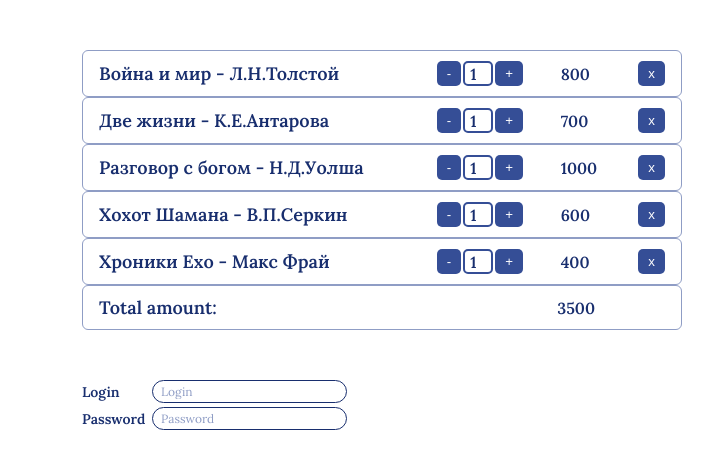
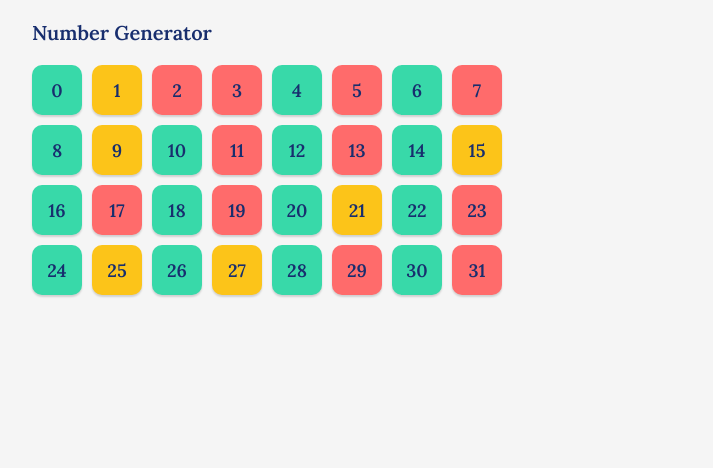
Before and after one commit to Ole-Leo/skypro-react, a JavaScript app in the folder skypro-react/: page / in a window 1280 px wide. Shown: the top 468 px of the page, without its empty margins (108-821 px from the left). Built offline with nearby package versions, Linux system fonts and the light colour scheme; the HTML template or start-up script is replaced by a standard one.

Commit message:
init: homework_7

```diff
--- a/skypro-react/src/App.js
+++ b/skypro-react/src/App.js
@@ -1,11 +1,9 @@
-import BookCart from './homework_6/BookCart';
-import LoginPassword from './homework_6/LoginPassword';
+import NumberGenerator from './homework_7/NumberGenerator';
 
 function App() {
   return (
     <>
-      <BookCart />
-      <LoginPassword />
+      <NumberGenerator />
     </>
   );
 }
--- /dev/null
+++ b/skypro-react/src/homework_7/Number.js
@@ -0,0 +1,29 @@
+import PropTypes from 'prop-types';
+import { isOdd, isSimple } from './additionals';
+
+const Number = ({ value }) => {
+  const numberStyle = num => {
+    if (isSimple(num)) {
+      return {
+        backgroundColor: '#ff6b6b',
+      };
+    }
+    if (isOdd(num)) {
+      return {
+        backgroundColor: '#fcc419',
+      };
+    }
+  };
+
+  return (
+    <div className="number" style={numberStyle(value)}>
+      {value}
+    </div>
+  );
+};
+
+Number.propTypes = {
+  value: PropTypes.number.isRequired,
+};
+
+export default Number;
--- /dev/null
+++ b/skypro-react/src/homework_7/NumberGenerator.js
@@ -0,0 +1,19 @@
+import Number from './Number';
+import { fillArrayWithNumbers } from './additionals';
+
+const NumberGenerator = () => {
+  const numbers = fillArrayWithNumbers(31);
+
+  const numberGenerator = numbers.map(number => (
+    <Number value={number} key={number} />
+  ));
+
+  return (
+    <>
+      <h1 className="numbers-title">Number Generator</h1>
+      <div className="numbers-container">{numberGenerator}</div>
+    </>
+  );
+};
+
+export default NumberGenerator;
--- /dev/null
+++ b/skypro-react/src/homework_7/additionals.js
@@ -0,0 +1,24 @@
+const fillArrayWithNumbers = num => {
+  const arr = [];
+  for (let i = 0; i <= num; i++) {
+    arr.push(i);
+  }
+  return arr;
+};
+
+const isOdd = num => num % 2 !== 0;
+
+const isSimple = num => {
+  if (num === 1 || num === 0) {
+    return false;
+  } else {
+    for (let i = 2; i < num; i++) {
+      if (num % i === 0) {
+        return false;
+      }
+    }
+    return true;
+  }
+};
+
+export { fillArrayWithNumbers, isOdd, isSimple };
--- a/skypro-react/src/index.css
+++ b/skypro-react/src/index.css
@@ -12,115 +12,31 @@ body {
   width: 100rem;
   margin: 0 auto;
   font-family: 'Lora', serif;
+  color: #182e6e;
+  background-color: #f5f5f5;
 }
 
-#root {
-  padding: 5rem;
+.numbers-title {
+  margin-top: 2rem;
 }
 
-.counter {
-  display: flex;
-  justify-content: center;
-  gap: 2px;
+.numbers-container {
+  max-width: fit-content;
+  margin-top: 2rem;
+  display: grid;
+  grid-template-columns: repeat(8, 1fr);
+  gap: 1rem;
 }
 
-.counter__button {
-  padding: 5px 10px;
-  background-color: #354e96;
-  color: #fff;
-  border: none;
-  border-radius: 5px;
-  cursor: pointer;
-}
-
-.counter__input {
-  width: 3rem;
-  padding: 0 5px;
-  font-family: inherit;
-  font-size: inherit;
-  font-weight: 600;
-  color: #182e6e;
-  border-radius: 5px;
-  border: 2px solid #354e96;
-}
-
-.cart-content {
-  margin-bottom: 5rem;
-}
-
-.book {
-  width: 60rem;
-  padding: 10px 16px;
+.number {
+  height: 50px;
+  width: 50px;
   display: flex;
   align-items: center;
-  justify-content: space-between;
-  gap: 1rem;
-  font-size: 1.6rem;
-  color: #182e6e;
-  border: 1px solid #8f9dc5;
-  border-radius: 6px;
-}
-
-.book__title {
-  width: 30rem;
+  justify-content: center;
+  background-color: #38d9a9;
+  box-shadow: 0px 2px 2px rgba(0, 0, 0, 0.15);
+  border-radius: 10px;
   font-size: 1.8rem;
-}
-
-.book__price {
-  font-weight: 600;
-  width: 4rem;
-}
-
-.total-price {
-  margin-right: 7rem;
   font-weight: 600;
 }
-
-.delete {
-  padding: 5px 10px;
-  background-color: #354e96;
-  color: #fff;
-  border: none;
-  border-radius: 5px;
-  cursor: pointer;
-}
-
-.login-password {
-  width: max-content;
-  display: flex;
-  flex-direction: column;
-  gap: 4px;
-}
-
-.input-content {
-  width: 40rem;
-  display: flex;
-  align-items: center;
-  gap: 5px;
-}
-
-.label {
-  width: 6.5rem;
-  display: inline-block;
-  font-size: 1.4rem;
-  font-weight: 600;
-  color: #182e6e;
-}
-
-.input {
-  padding: 3px 8px;
-  color: inherit;
-  border-radius: 12px;
-  border: 1px solid #182e6e;
-  outline: none;
-}
-
-.input::placeholder {
-  font-family: 'Lora', serif;
-  color: #8f9dc5;
-  font-size: 1.2rem;
-}
-
-.alert {
-  color: #e11d48;
-}
```
Also changed, not shown: 1 other file (tests, documents, lock files or other folders).
